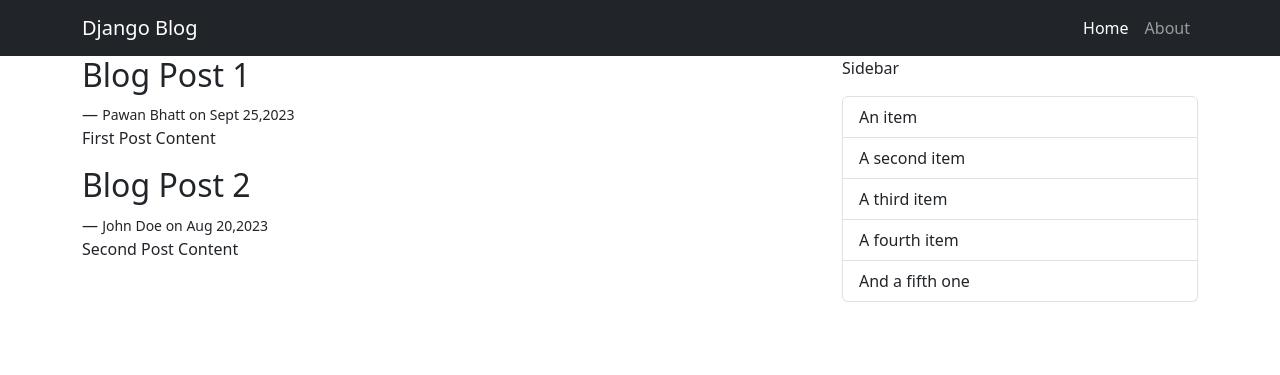
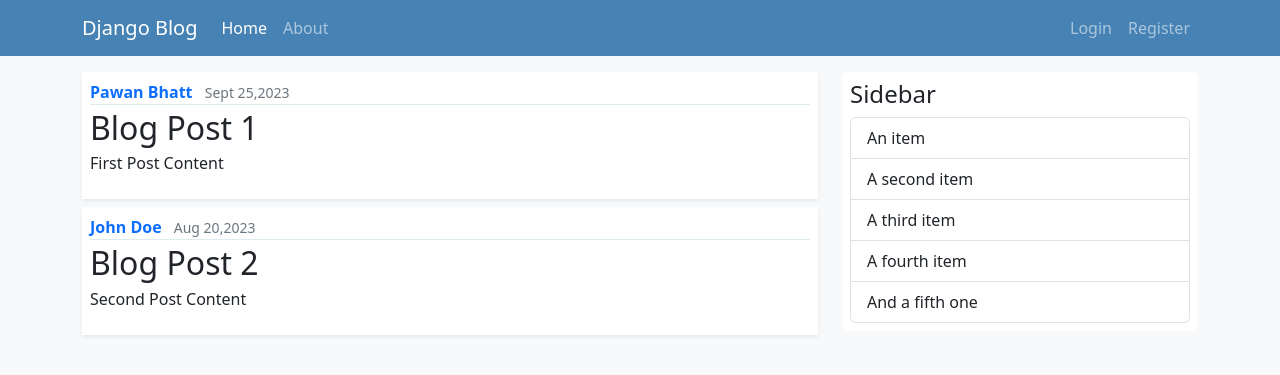
Before and after one commit to bhattpawan/djangoblog, a Django app: page / in a window 1280 px wide. Shown: the top 375 px of the page. Run offline with Django 4.2, Linux system fonts and the light colour scheme.

Commit message:
Added styling to templates and static files

```diff
--- /dev/null
+++ b/blog/static/blog/main.css
@@ -0,0 +1,8 @@
+/* Custom Styles Go Here */
+.article-metadata {
+	border-bottom: 1px solid #deecf0;
+}
+
+.navbar {
+	background-color: steelblue;
+}
--- a/blog/templates/blog/base.html
+++ b/blog/templates/blog/base.html
@@ -1,32 +1,27 @@
+{% load static %}
 <!DOCTYPE html>
 <html lang="en">
 <head>
     <meta charset="UTF-8">
     <meta name="viewport" content="width=device-width, initial-scale=1.0">
     <link href="https://cdn.jsdelivr.net/npm/bootstrap@5.3.2/dist/css/bootstrap.min.css" rel="stylesheet" integrity="sha384-T3c6CoIi6uLrA9TneNEoa7RxnatzjcDSCmG1MXxSR1GAsXEV/Dwwykc2MPK8M2HN" crossorigin="anonymous">
+    <link rel="stylesheet" href="{% static 'blog/main.css' %}">
     {% if title %}
     <title>Django Blog - {{title}}</title>
     {% else %}
     <title>Django Blog</title>
     {% endif %}
 </head>
-<body>
+<body class="bg-light">
     {% include "blog/navbar.html" %}
-    <main class="container">
+    <main class="container my-3">
         <div class="row">
             <div class="col-md-8">
                 {% block content %}
                 {% endblock content %}
             </div>
             <div class="col-md-4">
-                <p>Sidebar</p>
-                <ul class="list-group">
-                    <li class="list-group-item">An item</li>
-                    <li class="list-group-item">A second item</li>
-                    <li class="list-group-item">A third item</li>
-                    <li class="list-group-item">A fourth item</li>
-                    <li class="list-group-item">And a fifth one</li>
-                  </ul>
+                {% include "blog/sidebar.html" %}
             </div>
         </div>
     </main>
--- a/blog/templates/blog/home.html
+++ b/blog/templates/blog/home.html
@@ -2,10 +2,15 @@
 
 {% block content %}
     {% for post in posts %}
-    <article class="post">
-        <h2>{{post.title}}</h2>
-        <span>&mdash; <small>{{post.author}} on {{post.date_posted}}</small></span>
-        <p>{{post.content}}</p>
+    <article class="media content-section bg-white p-2 mb-2 shadow-sm">
+        <div class="media-body">
+            <div class="article-metadata">
+                <a href="#" class="text-decoration-none fw-bold me-2">{{post.author}}</a>
+                <small class="text-secondary">{{post.date_posted}}</small>
+            </div>
+            <h2 class="my-1"><a href="#" class="article-title text-decoration-none text-dark">{{post.title}}</a></h2>
+            <p class="article-content">{{post.content}}</p>
+        </div>
     </article>
     {% endfor %}
 {% endblock content %}
--- a/blog/templates/blog/navbar.html
+++ b/blog/templates/blog/navbar.html
@@ -1,17 +1,32 @@
-<nav class="navbar navbar-expand-lg bg-dark navbar-dark">
+<nav class="navbar navbar-expand-lg navbar-dark">
     <div class="container">
       <a class="navbar-brand" href="#">Django Blog</a>
       <button class="navbar-toggler" type="button" data-bs-toggle="collapse" data-bs-target="#navbarSupportedContent" aria-controls="navbarSupportedContent" aria-expanded="false" aria-label="Toggle navigation">
         <span class="navbar-toggler-icon"></span>
       </button>
       <div class="collapse navbar-collapse" id="navbarSupportedContent">
-        <ul class="navbar-nav ms-auto mb-2 mb-lg-0">
+        <ul class="navbar-nav me-auto mb-2 mb-lg-0">
           <li class="nav-item">
             <a class="nav-link {% if request.resolver_match.url_name == 'blog-home' %} active {% endif %}" aria-current="page" href="{% url 'blog-home' %}">Home</a>
           </li>
           <li class="nav-item">
             <a class="nav-link {% if request.resolver_match.url_name == 'blog-about' %} active {% endif %}" href="{% url 'blog-about' %}">About</a>
           </li>
+        </ul>
+        <ul class="navbar-nav ms-auto mb-2 mb-lg-0">
+            {% if request.user.is_authenticated %}
+                <li class="nav-item">
+                <a class="nav-link {% if request.resolver_match.url_name == 'user-login' %} active {% endif %}" aria-current="page" href="{% url 'blog-home' %}">Logout</a>
+                </li>
+            {% else %}
+                <li class="nav-item">
+                <a class="nav-link {% if request.resolver_match.url_name == 'user-login' %} active {% endif %}" aria-current="page" href="{% url 'blog-home' %}">Login</a>
+                </li>
+                <li class="nav-item">
+                <a class="nav-link {% if request.resolver_match.url_name == 'user-register' %} active {% endif %}" href="{% url 'blog-about' %}">Register</a>
+                </li>
+        </ul>
+        {% endif %}
           {% comment %} <li class="nav-item dropdown">
             <a class="nav-link dropdown-toggle" href="#" role="button" data-bs-toggle="dropdown" aria-expanded="false">
               Dropdown
--- /dev/null
+++ b/blog/templates/blog/sidebar.html
@@ -0,0 +1,10 @@
+<aside class='bg-white rounded p-2 rounded'>
+    <h4>Sidebar</h4>
+    <ul class="list-group">
+        <li class="list-group-item">An item</li>
+        <li class="list-group-item">A second item</li>
+        <li class="list-group-item">A third item</li>
+        <li class="list-group-item">A fourth item</li>
+        <li class="list-group-item">And a fifth one</li>
+      </ul>
+</aside>
```
